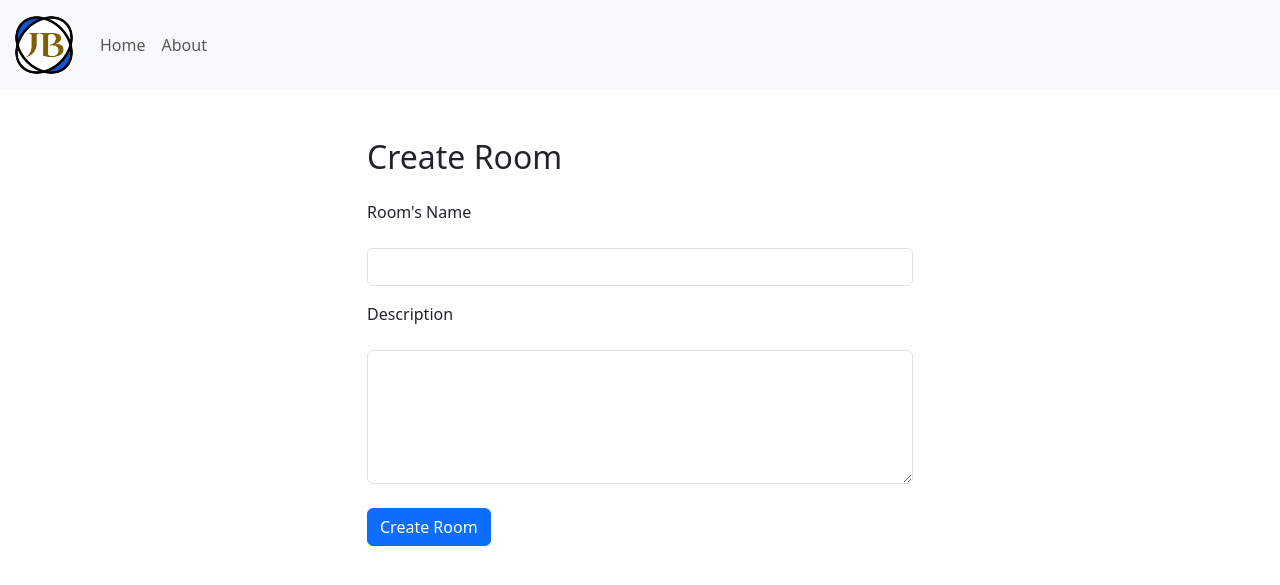
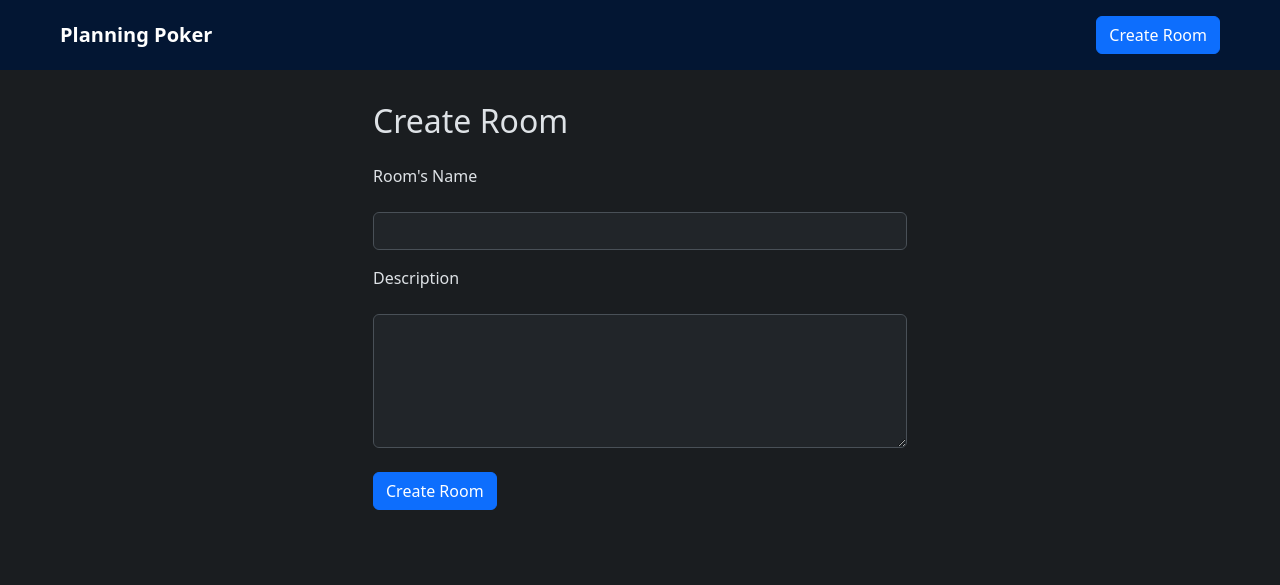
Before and after one commit to zraza-riis/planning-poker, a Flask app: page /create-room in a window 1280 px wide. Shown: the top 585 px of the page. Run offline with Flask 3, Linux system fonts and the light colour scheme; some libraries are stand-ins or nearby versions.

Commit message:
improve design

```diff
--- a/app/templates/base.html
+++ b/app/templates/base.html
@@ -11,8 +11,7 @@
     <!-- Metatags with site info -->
     <meta property="og:site_name" content="Planning Poker" />
     <meta property="og:title" content="Planning Poker" />
-    <meta property="og:description"
-        content="Download and use this template to quickly spin up a Flask app with database and authentication support already set up!" />
+    <meta property="og:description" content="Estimate your tasks with precision and collaboration!" />
     <meta property="og:type" content="website" />
     <link rel="shortcut icon" type="image/png" href="{{ url_for('static', filename='favicon.ico') }}" />
 
@@ -24,24 +23,27 @@
 
 </head>
 
-<body>
-    <nav class="navbar navbar-expand-lg navbar-light bg-light">
+<body class="bg-dark-subtle" data-bs-theme="dark">
+    <nav class="navbar navbar-expand-lg navbar-dark bg-primary-subtle">
         <div class="container-fluid">
-            <a class="navbar-brand" href="#"><img src="{{ url_for('static', filename='icon.png') }}" alt="icon"
-                    style="height: 64px;"></a>
+            <a class="navbar-brand ms-5" href="{{ url_for('main.index') }}" style="font-weight: 700;">Planning Poker</a>
             <button class="navbar-toggler" type="button" data-bs-toggle="collapse" data-bs-target="#navbarText"
                 aria-controls="navbarText" aria-expanded="false" aria-label="Toggle navigation">
                 <span class="navbar-toggler-icon"></span>
             </button>
             <div class="collapse navbar-collapse" id="navbarText">
                 <ul class="navbar-nav me-auto mb-2 mb-lg-0">
-                    <li class="nav-item active">
+                    <!-- <li class="nav-item active">
                         <a class="nav-link" href="{{ url_for('main.index') }}">Home</a>
-                    </li>
-                    <li class="nav-item active">
+                    </li> -->
+                    <!-- <li class="nav-item active">
                         <a class="nav-link" href="{{ url_for('main.about') }}">About</a>
-                    </li>
+                    </li> -->
                 </ul>
+                <span class="navbar-text me-5">
+                    <a href="{{ url_for('main.create_room') }}" class="btn btn-primary" style="color: white;">Create
+                        Room</a>
+                </span>
                 <!--
                 <span class="navbar-text">
                     <ul class="navbar-nav me-auto mb-2 mb-lg-0">
@@ -63,17 +65,18 @@
             </div>
         </div>
     </nav>
+    {% with messages = get_flashed_messages(with_categories=true) %}
+    {% if messages %}
     <div class="mb-5">
-        {% with messages = get_flashed_messages(with_categories=true) %}
-        {% if messages %}
         {% for category, message in messages %}
         <div class="alert alert-{{ category }}">
             {{ message }}
         </div>
         {% endfor %}
-        {% endif %}
-        {% endwith %}
     </div>
+
+    {% endif %}
+    {% endwith %}
 
     {% block content %}{% endblock %}
 
--- a/app/templates/create_room.html
+++ b/app/templates/create_room.html
@@ -1,18 +1,18 @@
 {% extends 'base.html' %}
 
 {% block content %}
-<div class="container mt-2">
+<div class="container mt-2 p-4">
     <div class="row justify-content-center">
         <div class="col-md-6">
-            <h2 class="mb-4">Create Room</h2>
             <form method="post">
+                <h2 class="mb-4">Create Room</h2>
                 <div class="form-group">
                     <label for="room_name">Room's Name</label><br><br>
                     <input type="text" class="form-control" id="room_name" name="room_name" required>
                 </div>
                 <div class="form-group mt-3">
                     <label for="details">Description</label><br><br>
-                    <textarea class="form-control" id="room_description" name="room_description" rows="5" required></textarea>
+                    <textarea class="form-control" id="room_description" name="room_description" rows="5"></textarea>
                 </div>
                 <br>
                 <button type="submit" class="btn btn-primary">Create Room</button>
--- a/app/templates/index.html
+++ b/app/templates/index.html
@@ -1,7 +1,8 @@
 {% extends 'base.html' %}
 
 {% block content %}
-<div class="container">
+<div class="container text-center">
+    <br><br>
     <h1>Welcome to Planning Poker</h1>
     <p>Estimate your tasks with precision and collaboration.</p>
     <br>
```
Also changed, not shown: app/templates/join_room.html (+4 -3 lines), app/templates/room.html (+22 -3 lines).
